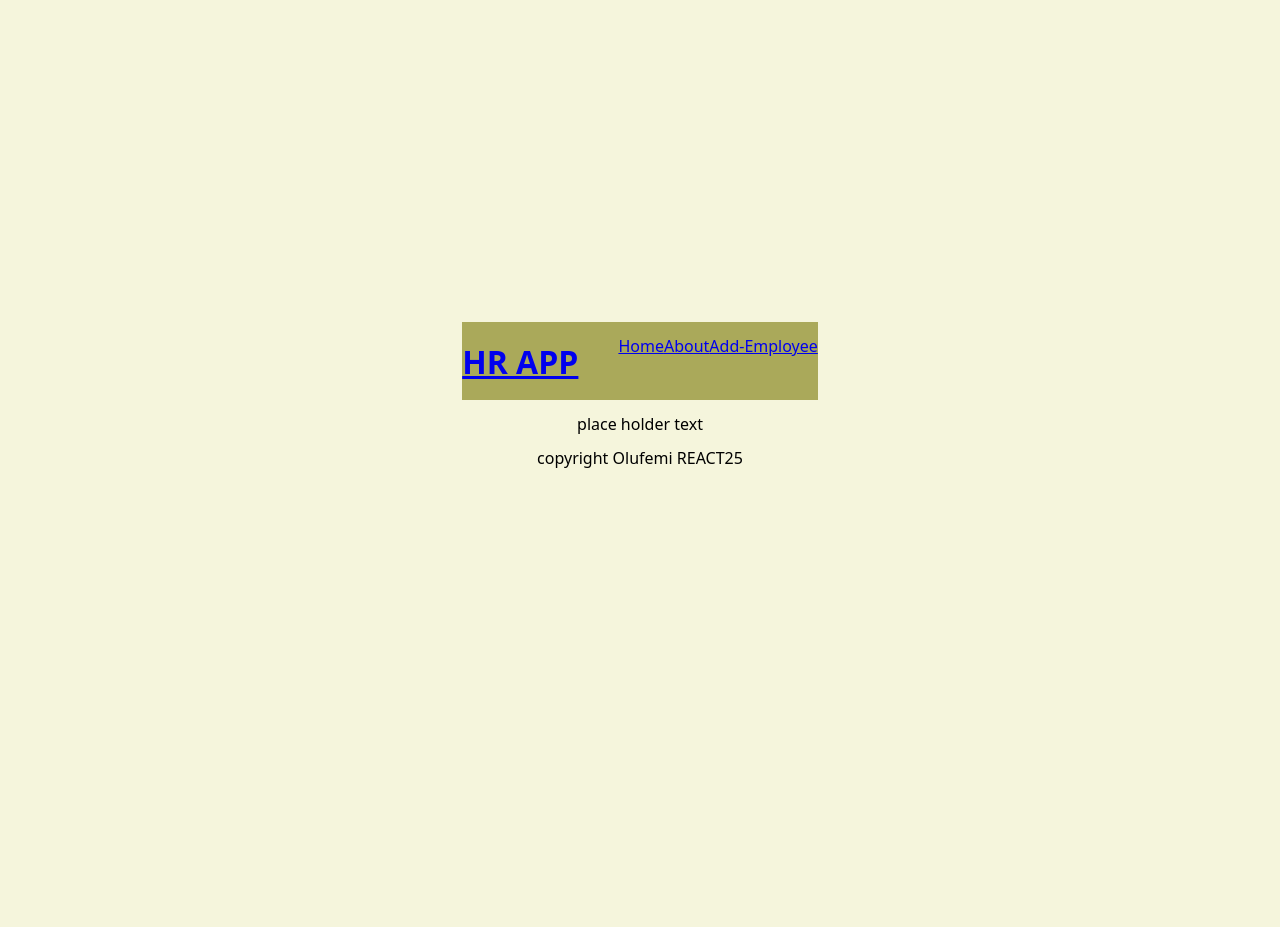
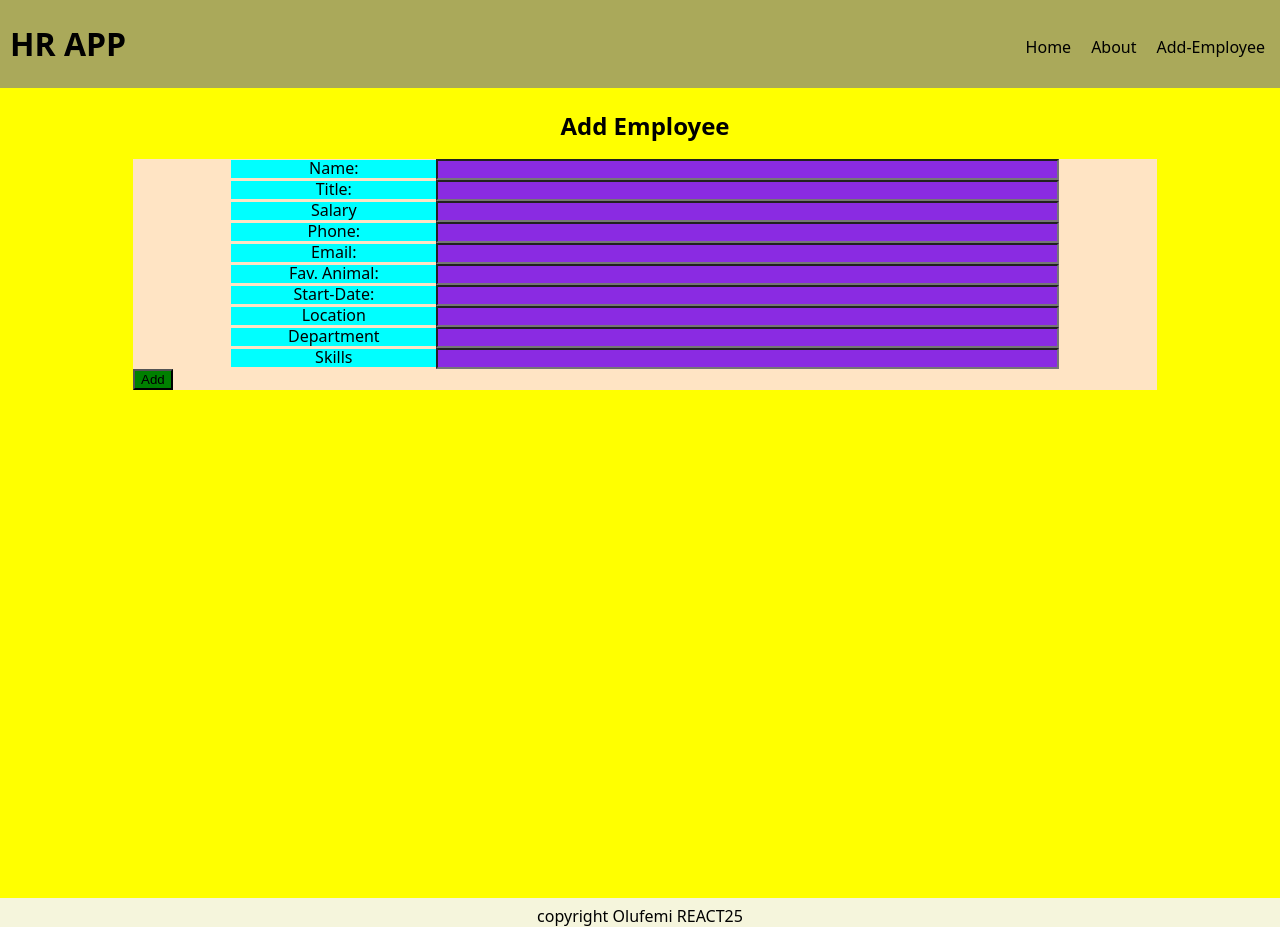
Before and after one commit to C3driK/hrApp, a React (Vite) app: page /add in a window 1280 px wide. Before the commit the page ends 800 px from the top, so only its background shows below. Built offline with nearby package versions, Linux system fonts and the light colour scheme.

Commit message:
step 3 skeleton

```diff
--- a/src/App.css
+++ b/src/App.css
@@ -1,4 +1,4 @@
-html {
+ html {
   height: 100vh;
   width: 100vw;
 }
@@ -9,15 +9,16 @@ html {
   text-align: center;
 }
 
-header {
-  background-color: #aaa95a;
-  color: black;
-  margin: 0;
-  width: 100%;
+ main {
+  box-sizing: border-box;
+  height: 100vh;
+  width: 100vw;
+  padding: 5px;
+  background-color: #82816d;
   display: flex;
+  justify-content: center;
+  flex-wrap: wrap;
 }
-
-
 
 footer div {
   margin: 10px;
--- a/src/App.jsx
+++ b/src/App.jsx
@@ -1,8 +1,7 @@
 import "./App.css";
-import "./pages/Person/Person.css";
-import PersonList from "./pages/Person/PersonList.jsx";
 import AddEmployee from "./pages/addEmployee/AddEmployee.jsx";
 import About from "./pages/about/About.jsx";
+import PersonList from "./pages/Person/PersonList.jsx";
 import { createBrowserRouter, RouterProvider } from "react-router";
 import { useState } from "react";
 import { employees } from "./data/employeeData.js";
--- a/src/components/header/Header.jsx
+++ b/src/components/header/Header.jsx
@@ -1,4 +1,5 @@
 import { Link, NavLink } from "react-router";
+import "./header.css";
 
 const Header = ({ logo }) => {
   return (
--- /dev/null
+++ b/src/components/header/header.css
@@ -0,0 +1,35 @@
+header {
+  box-sizing: border-box;
+  background-color: #aaa95a;
+  color: black;
+  margin: 0;
+  width: 100vw;
+  display: flex;
+  padding: 5px;
+  justify-content: space-between;
+}
+
+header a {
+  text-decoration: none;
+  padding-left: 5px;
+  margin: 0px;
+  color: black;
+}
+
+nav {
+  align-self: flex-end;
+  display: flex;
+}
+
+ul a {
+  display: inline-block;
+  margin: 5px;
+  text-decoration: none;
+  padding: 5px
+}
+ul a:hover {
+  background-color: white;
+  height: auto;
+  width: auto;
+  border-radius: 5px;
+}
--- a/src/pages/Person/Person.css
+++ b/src/pages/Person/Person.css
@@ -1,13 +1,13 @@
-main {
+#employees {
+  box-sizing: border-box;
   height: 100vh;
   width: 100vw;
   padding: 5px;
-  background-color: #82816d;
+  background-color: #9e9b68;
   display: flex;
   justify-content: center;
   flex-wrap: wrap;
 }
-
 
 .card {
   background-color: #414066;
@@ -17,7 +17,6 @@ main {
   border-radius: 10px;
   text-align: center;
   margin: 5px;
-
 }
 .card p {
   margin: 3px;
--- a/src/pages/Person/PersonCard.jsx
+++ b/src/pages/Person/PersonCard.jsx
@@ -1,18 +1,30 @@
-const PersonCard = (props) => {
+const PersonCard = ({
+  reminder,
+  name,
+  title,
+  salary,
+  phone,
+  email,
+  fanimal,
+  startDate,
+  location,
+  department,
+  topSkills,
+}) => {
   return (
     <>
       <div className="card">
-        <p className="reminder">{props.reminder}</p>
-        <h3>{props.name}</h3>
-        <p>{props.title}</p>
-        <p>Salary: {props.salary}</p>
-        <p>Phone: {props.phone}</p>
-        <p>Email: {props.email}</p>
-        <p>Fav. Animal: {props.fanimal}</p>
-        <p>{props.startDate}</p>
-        <p>Location: {props.location}</p>
-        <p>Dept: {props.department}</p>
-        <p>Skills: {props.topSkills}</p>
+        <p className="reminder">{reminder}</p>
+        <h3>{name}</h3>
+        <p>{title}</p>
+        <p>Salary: {salary}</p>
+        <p>Phone: {phone}</p>
+        <p>Email: {email}</p>
+        <p>Fav. Animal: {fanimal}</p>
+        <p>{startDate}</p>
+        <p>Location: {location}</p>
+        <p>Dept: {department}</p>
+        <p>Skills: {topSkills}</p>
       </div>
     </>
   );
--- a/src/pages/Person/PersonList.jsx
+++ b/src/pages/Person/PersonList.jsx
@@ -1,3 +1,4 @@
+import "./Person.css";
 import PersonCard from "./PersonCard.jsx";
 import { employees } from "../../data/employeeData.js";
 import { animalEmojis } from "../../data/animalEmoji.js";
@@ -26,7 +27,7 @@ const PersonList = () => {
   return (
     <>
       <Header logo="HR APP" />
-      <main>
+      <main id="employees">
       {employees.map((employee) => (
         <PersonCard
           key={employee.id}
--- a/src/pages/about/About.jsx
+++ b/src/pages/about/About.jsx
@@ -1,12 +1,15 @@
 import Header from "../../components/header/Header";
 import Footer from "../../components/footer/Footer";
+import "./about.css";
 
 const About = () => {
   return (
     <>
       <Header logo="HR APP" />
-      <h1>I AM THE ABOUT PAGE</h1>
-      <p>Under construction.</p>
+      <div id="about">
+        <h1>I AM THE ABOUT PAGE</h1>
+        <p>Under construction.</p>
+      </div>
       <Footer />
     </>
   );
--- /dev/null
+++ b/src/pages/about/about.css
@@ -0,0 +1,14 @@
+#root {
+  height: 100vh;
+  width: 100vw;
+}
+
+div #about {
+  height: 100vh;
+  width: 100vw;
+  padding: 5px;
+  background-color: #f3f30e;
+  display: flex;
+  justify-content: center;
+  flex-direction: column;
+}
--- a/src/pages/addEmployee/AddEmployee.jsx
+++ b/src/pages/addEmployee/AddEmployee.jsx
@@ -1,11 +1,46 @@
 import Header from "../../components/header/Header";
 import Footer from "../../components/footer/Footer";
+import "./addEmployee.css";
 
 const AddEmployee = () => {
   return (
     <>
       <Header logo="HR APP" />
-      <p>place holder text</p>
+      <div id="form-container">
+        <h2>Add Employee</h2>
+        <form>
+          <label htmlFor="name">Name: </label>
+          <input id="name" type="text" name="name" value="" />
+
+          <label htmlFor="title">Title: </label>
+          <input id="title" type="text" name="title" value="" />
+
+          <label htmlFor="salary">Salary</label>
+          <input id="salary" type="text" name="salary" value="" />
+
+          <label htmlFor="phone">Phone: </label>
+          <input id="phone" type="text" name="phone" value="" />
+
+          <label htmlFor="email">Email: </label>
+          <input id="email" type="text" name="email" value="" />
+
+          <label htmlFor="animal">Fav. Animal: </label>
+          <input id="animal" type="text" name="animal" value="" />
+
+          <label htmlFor="startDate">Start-Date:</label>
+          <input id="startDate" type="text" name="startDate" value="" />
+
+          <label htmlFor="location">Location</label>
+          <input id="location" type="text" name="location" value="" />
+
+          <label htmlFor="department">Department</label>
+          <input id="department" type="text" name="department" value="" />
+
+          <label htmlFor="skills">Skills</label>
+          <input id="skills" type="text" name="skills" value="" />
+          <button type="submit">Add</button>
+        </form>
+      </div>
       <Footer />
     </>
   );
--- /dev/null
+++ b/src/pages/addEmployee/addEmployee.css
@@ -0,0 +1,29 @@
+div #form-container {
+  display: flex;
+  flex-direction: column;
+  height: 100vh;
+  width: 100vw;
+  padding: 5px;
+  background-color: yellow;
+}
+form {
+    background-color: bisque;
+  margin-right: 10vw;
+  margin-left: 10vw;
+}
+label {
+  display: inline-block;
+  width: 20%;
+  background-color: aqua;
+}
+input {
+  display: inline-block;
+  width: 60%;
+  background-color: blueviolet;
+}
+
+form button {
+  display: block;
+  background-color: green;
+
+}
```
